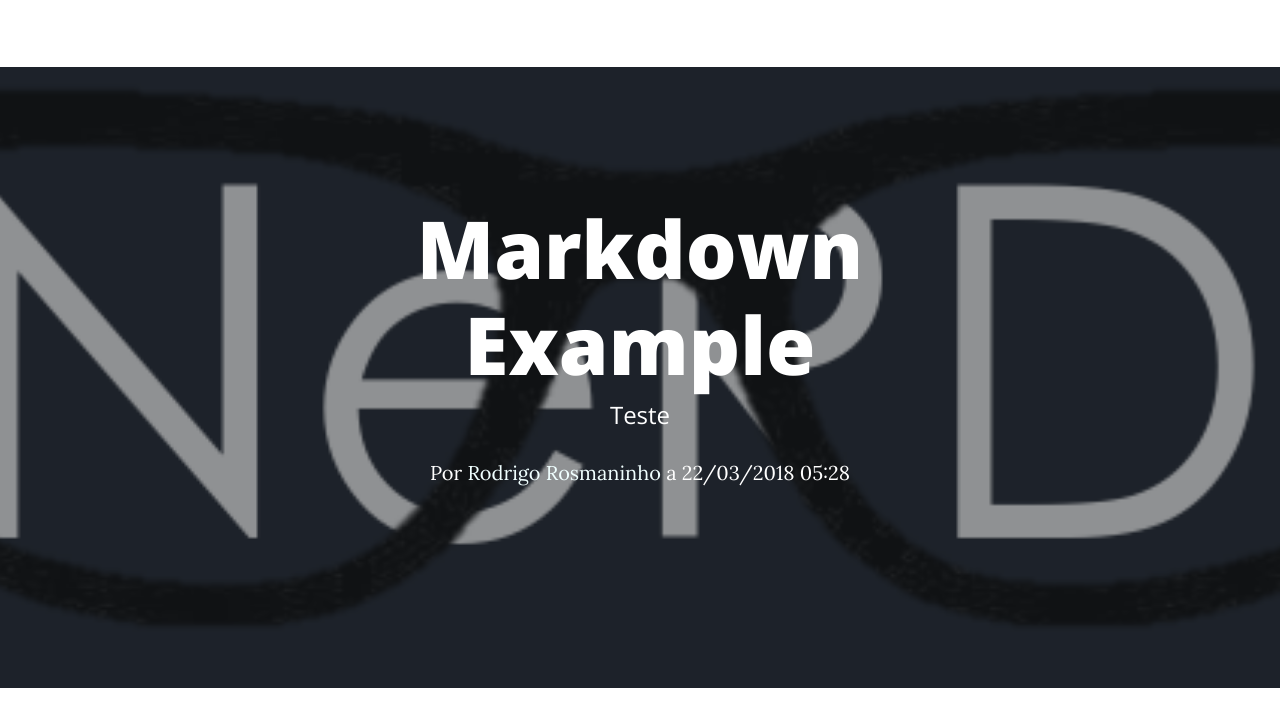
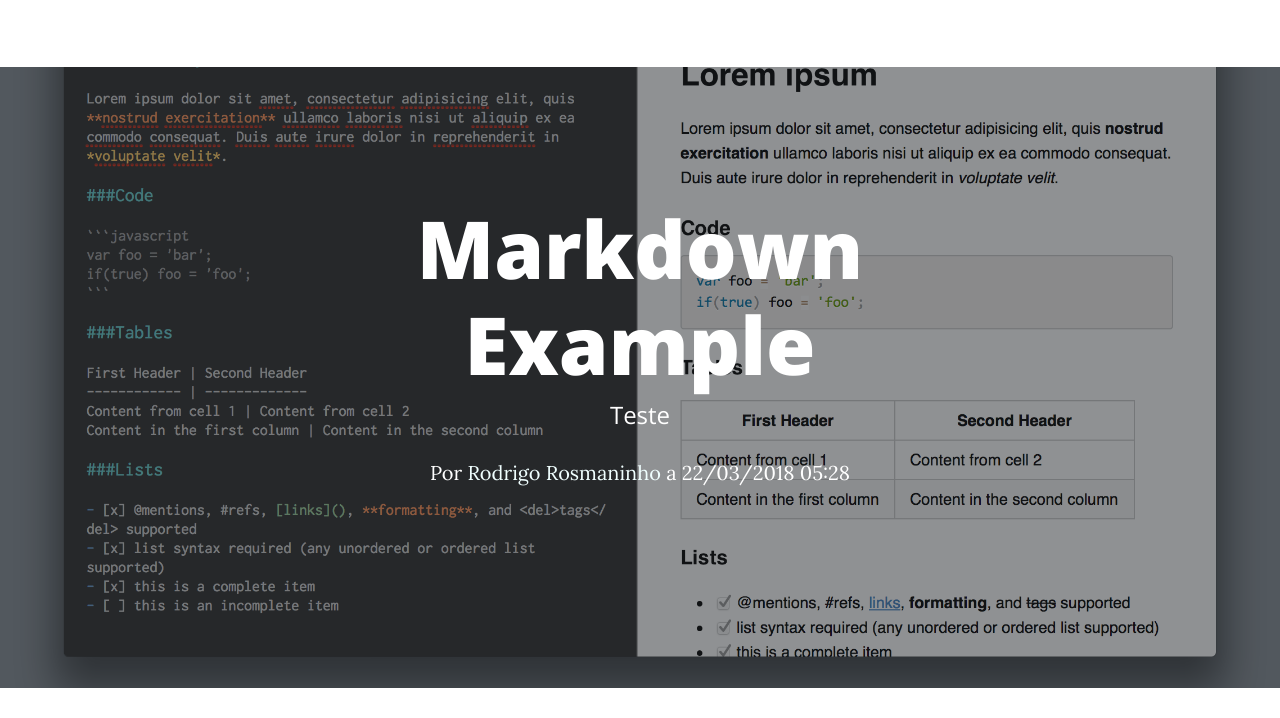
Before and after one commit to NeRD-AETTUA/nerd-aettua.github.io, a Jekyll site: the page built from _posts/2018-03-22-markdown-example.md, in a window 1280 px wide. Shown: the top 718 px of the page. Built offline with Jekyll 4.4.1, drawn with Linux system fonts in a browser that asks for light colours; comment, search, counter and statistics services are not loaded; grey boxes are pictures that could not be loaded.

```diff
--- a/_config.yml
+++ b/_config.yml
@@ -8,14 +8,12 @@
   uploads:
     title: Uploads
     output: true
-email: your-email@example.com
+email: aettua-nerd@ua.pt
 description: Write an awesome description for your new site here. You can edit this
   line in _config.yml. It will appear in your document head meta (for Google search
   results) and in your feed.xml site description.
 baseurl:
 url: https://nerd-aettua.github.io
-twitter_username: jekyllrb
-github_username:
 markdown: kramdown
 theme: minima
 plugins:
--- a/_posts/2018-03-22-markdown-example.md
+++ b/_posts/2018-03-22-markdown-example.md
@@ -4,7 +4,7 @@
 date: 2018-03-22 05:28:48 +0000
 summary: Teste
 author: Rodrigo Rosmaninho
-figure: "/uploads/2018/03/22/nerd_s.png"
+figure: "/uploads/2018/03/22/S15mD.png"
 ---
 An h1 header
 ============
--- a/blog/index.html
+++ b/blog/index.html
@@ -67,7 +67,7 @@
 
 
   <!-- Page Header -->
-  <header class="masthead" style="background-image: url('/static/blog/img/nerdWork.JPG')">
+  <header class="masthead" style="background-image: url('/static/blog/img/nerdWork.jpg')">
     <div class="overlay"></div>
     <div class="container">
       <div class="row">
--- a/index.html
+++ b/index.html
@@ -59,7 +59,7 @@
   </nav>
 
     <!-- Page Header -->
-    <header class="masthead" style="background-image: url('/static/blog/img/t1.JPG')">
+    <header class="masthead" style="background-image: url('/static/blog/img/t1.jpg')">
       <div class="overlay"></div>
       <div class="container">
         <div class="row">
```
Also changed, not shown: static/blog/img/contact-bg.jpg (deleted), static/blog/img/home-bg.jpg (deleted), static/blog/img/post-sample-image.jpg (deleted), static/blog/img/t1.jpg (added), 3 other files.
